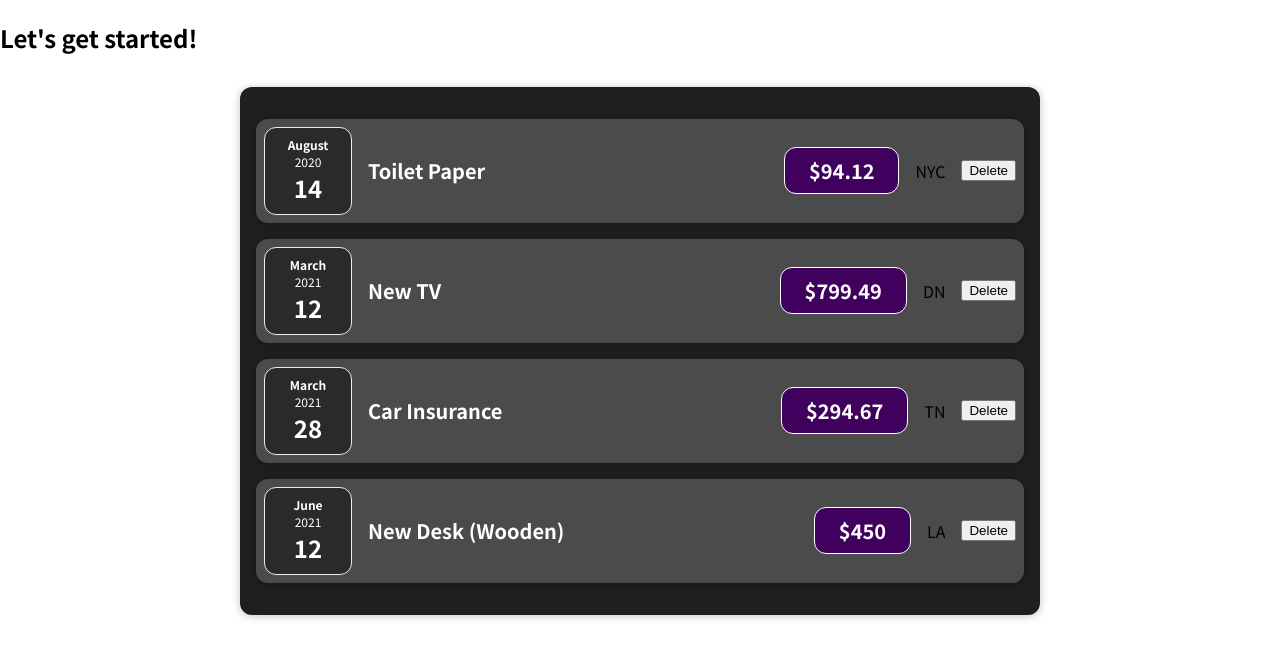
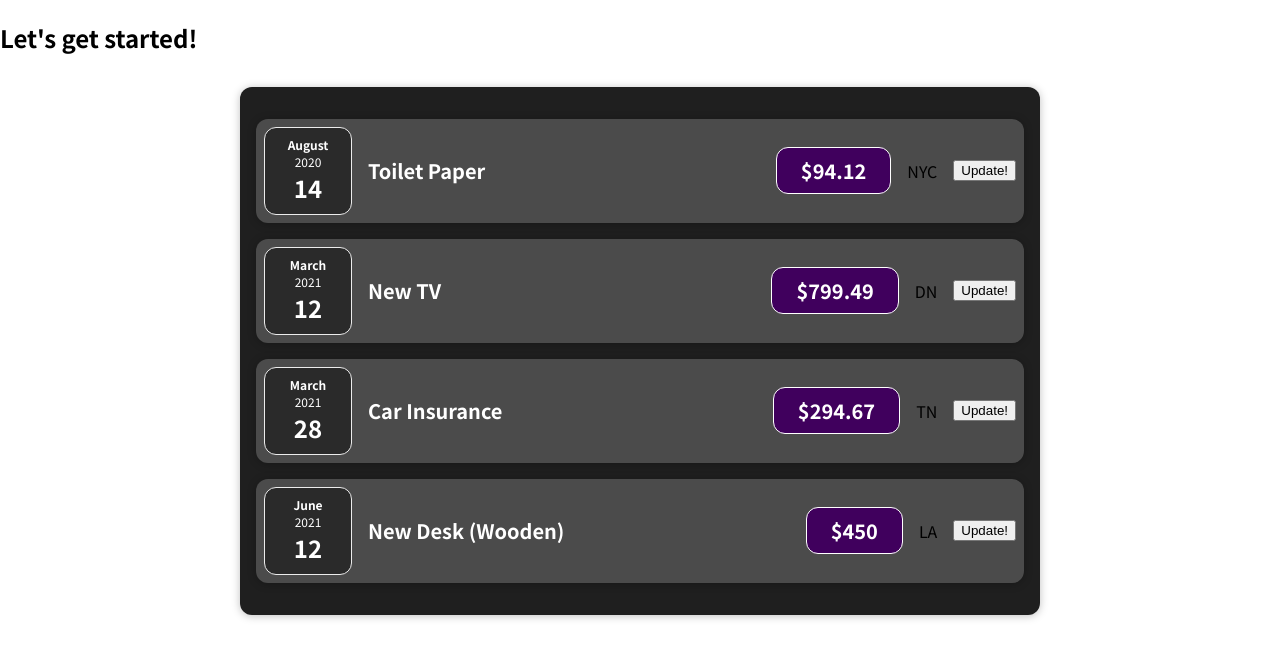
Before and after one commit to SagarPrasad160/React-Starter, a React (Create React App) app: page / in a window 1280 px wide. Shown: the top 658 px of the page. Built offline with nearby package versions, Linux system fonts and the light colour scheme.

Commit message:
add state

```diff
--- a/src/components/Expenses/ExpenseTracker.js
+++ b/src/components/Expenses/ExpenseTracker.js
@@ -1,25 +1,23 @@
-import React from "react";
+import React, { useState } from "react";
 import "./ExpenseItem.css";
 import Card from "../UI/Card";
 import ExpenseDate from "./ExpenseDate";
 import ExpenseDetails from "./ExpenseDetails";
 
 function Expense(props) {
+  const [amount, setAmount] = useState(props.amount);
+  function handleChange() {
+    const newAmount = prompt("enter new amount");
+    setAmount(newAmount);
+  }
   return (
     <Card className="expense-item">
       <ExpenseDate date={props.date} />
       <div className="expense-item__description">
         <h2>{props.title}</h2>
-        <div className="expense-item__price">${props.amount}</div>
+        <div className="expense-item__price">${amount}</div>
         <div>{props.location}</div>
-        <button
-          onClick={(event) => {
-            const expenseItem = event.target.parentNode.parentNode;
-            expenseItem.remove();
-          }}
-        >
-          Delete
-        </button>
+        <button onClick={handleChange}>Update!</button>
       </div>
     </Card>
   );
```
Also changed, not shown: 1 other file (tests, documents, lock files or other folders).
